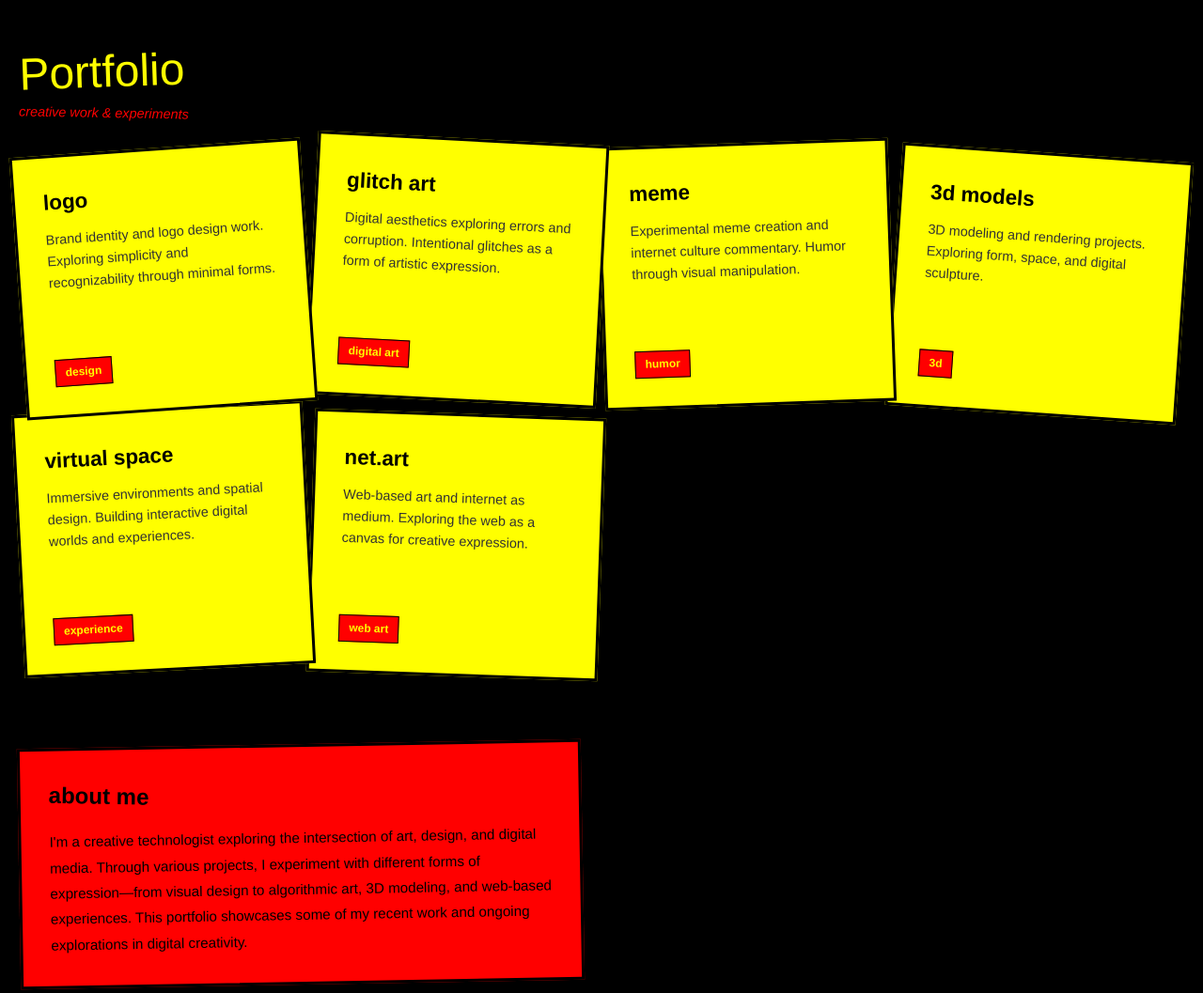
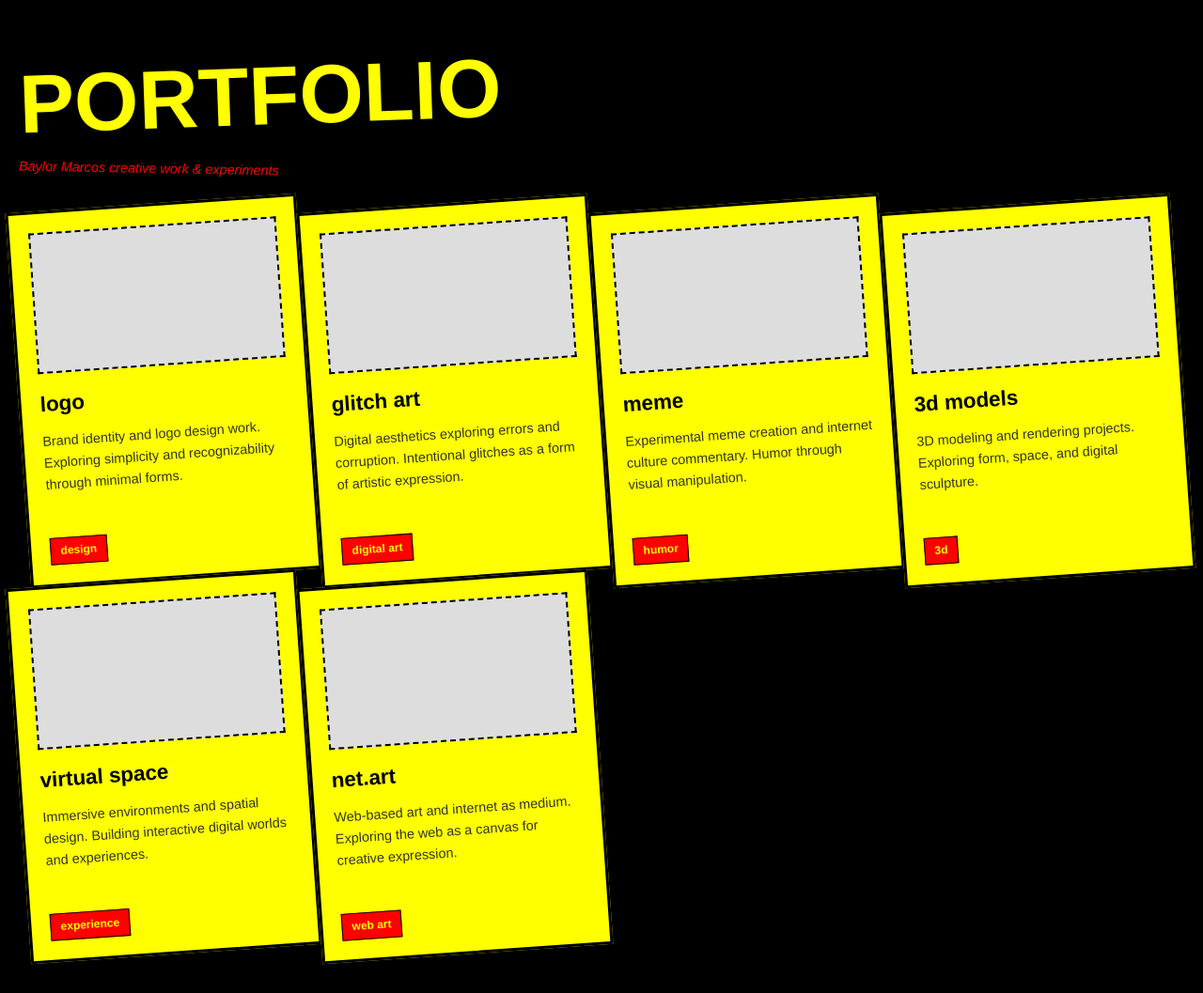
Before and after one commit to bmarcos85-bot/PORTFOLIO, a plain HTML site: page index.html in a window 1280 px wide. Shown: the top 1057 px of the page at 94% size. Drawn offline with Linux system fonts and the light colour scheme.

Commit message:
Update portfolio layout and project links

```diff
--- a/index.html
+++ b/index.html
@@ -25,9 +25,9 @@
         }
 
         h1 {
-            font-size: 3em;
-            font-weight: normal;
-            margin-bottom: 10px;
+            font-size: 5.5em;
+            font-weight: bold;
+            margin-bottom: 5px;
             transform: rotate(-2deg);
             color: #ffff00;
         }
@@ -72,11 +72,16 @@
             margin-bottom: 40px;
         }
 
+        .project-link {
+            text-decoration: none;
+            color: inherit;
+        }
+
         .project {
             background-color: #ffff00;
             border: 3px solid #000;
-            padding: 30px;
-            min-height: 280px;
+            padding: 20px;
+            min-height: 400px;
             display: flex;
             flex-direction: column;
             justify-content: space-between;
@@ -84,11 +89,31 @@
             color: #000;
             position: relative;
             z-index: 1;
+            cursor: pointer;
         }
 
         .project:hover {
             transform: scale(1.03);
             z-index: 10;
+            box-shadow: 0 10px 20px rgba(255, 255, 0, 0.3);
+        }
+
+        .project-image-area {
+            width: 100%;
+            height: 150px;
+            background-color: #ddd;
+            border: 2px dashed #000;
+            margin-bottom: 15px;
+            display: flex;
+            align-items: center;
+            justify-content: center;
+            overflow: hidden;
+        }
+
+        .project-image-area img {
+            width: 100%;
+            height: 100%;
+            object-fit: cover;
         }
 
         .project h3 {
@@ -169,58 +194,88 @@
 </head>
 <body>
     <header>
-        <h1>Portfolio</h1>
-        <p class="subtitle">creative work & experiments</p>
+        <h1>PORTFOLIO</h1>
+        <p class="subtitle">Baylor Marcos creative work & experiments</p>
     </header>
 
     <section class="projects-container">
+        <a href="logo.html" class="project-link">
             <div class="project">
                 <div>
+                    <div class="project-image-area">
+                        <!-- Add your image here: <img src="path/to/logo-image.jpg" alt="logo"> -->
+                    </div>
                     <h3>logo</h3>
                     <p>Brand identity and logo design work. Exploring simplicity and recognizability through minimal forms.</p>
                 </div>
                 <span class="project-label">design</span>
             </div>
+        </a>
 
+        <a href="glitch-art.html" class="project-link">
             <div class="project">
                 <div>
+                    <div class="project-image-area">
+                        <!-- Add your image here: <img src="path/to/glitch-image.jpg" alt="glitch art"> -->
+                    </div>
                     <h3>glitch art</h3>
                     <p>Digital aesthetics exploring errors and corruption. Intentional glitches as a form of artistic expression.</p>
                 </div>
                 <span class="project-label">digital art</span>
             </div>
+        </a>
 
+        <a href="meme.html" class="project-link">
             <div class="project">
                 <div>
+                    <div class="project-image-area">
+                        <!-- Add your image here: <img src="path/to/meme-image.jpg" alt="meme"> -->
+                    </div>
                     <h3>meme</h3>
                     <p>Experimental meme creation and internet culture commentary. Humor through visual manipulation.</p>
                 </div>
                 <span class="project-label">humor</span>
             </div>
+        </a>
 
+        <a href="3d-models.html" class="project-link">
             <div class="project">
                 <div>
+                    <div class="project-image-area">
+                        <!-- Add your image here: <img src="path/to/3d-image.jpg" alt="3d models"> -->
+                    </div>
                     <h3>3d models</h3>
                     <p>3D modeling and rendering projects. Exploring form, space, and digital sculpture.</p>
                 </div>
                 <span class="project-label">3d</span>
             </div>
+        </a>
 
+        <a href="virtual-space.html" class="project-link">
             <div class="project">
                 <div>
+                    <div class="project-image-area">
+                        <!-- Add your image here: <img src="path/to/virtual-space-image.jpg" alt="virtual space"> -->
+                    </div>
                     <h3>virtual space</h3>
                     <p>Immersive environments and spatial design. Building interactive digital worlds and experiences.</p>
                 </div>
                 <span class="project-label">experience</span>
             </div>
+        </a>
 
+        <a href="net-art.html" class="project-link">
             <div class="project">
                 <div>
+                    <div class="project-image-area">
+                        <!-- Add your image here: <img src="path/to/net-art-image.jpg" alt="net.art"> -->
+                    </div>
                     <h3>net.art</h3>
                     <p>Web-based art and internet as medium. Exploring the web as a canvas for creative expression.</p>
                 </div>
                 <span class="project-label">web art</span>
             </div>
+        </a>
     </section>
 
     <section class="about-me">
```
Lines whose indentation alone changed are shown as unchanged.
